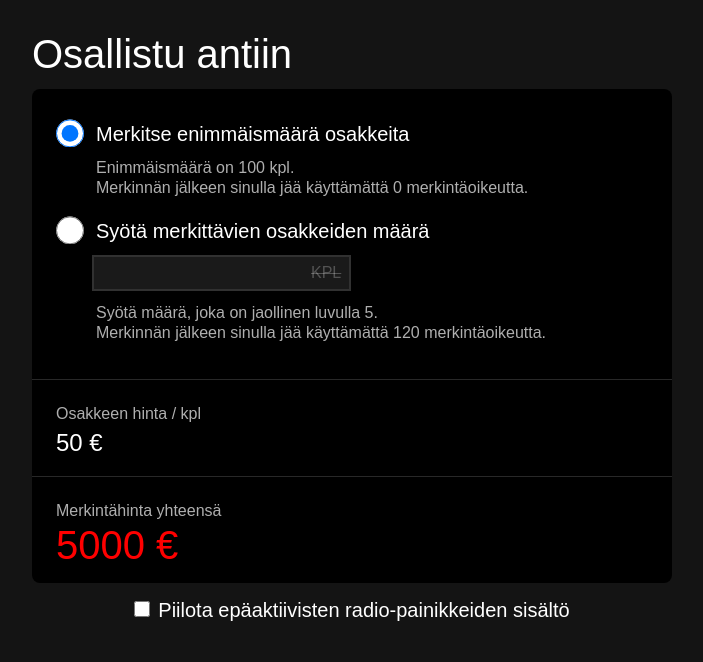
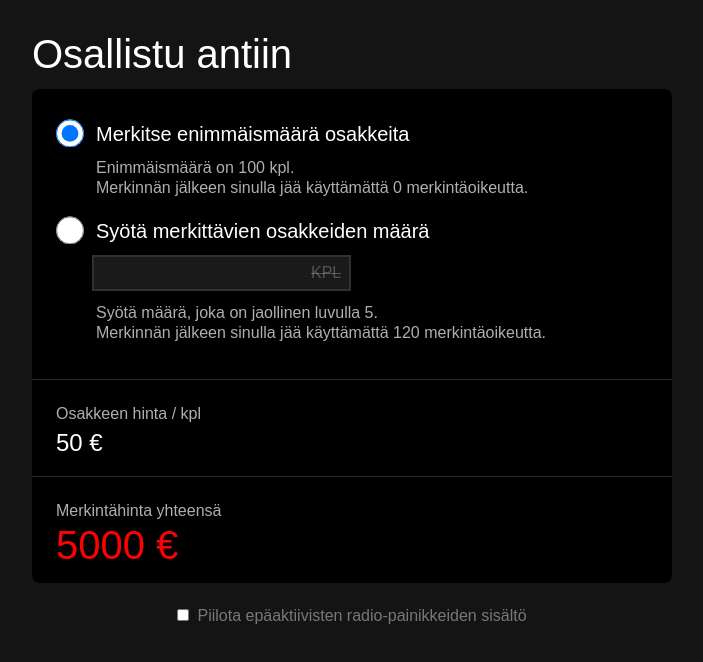
Before and after one commit to Jyri-droid/tricky-form, a React (Create React App) app: page / in a window 1280 px wide. Shown: the top 662 px of the page, without its empty margins (288-991 px from the left). Built offline with nearby package versions, Linux system fonts and the light colour scheme.

Commit message:
restyle checkbox

```diff
--- a/src/styles.css
+++ b/src/styles.css
@@ -139,11 +139,16 @@ h4 {
 
 .toggle {
   text-align: center;
-  margin-top: 1rem;
+  margin-top: 1.5rem;
+}
+
+.toggle label {
+  color:rgb(120, 120, 120);
+  font-size: 1rem;
 }
 
 input[type="checkbox"] {
-  height: 1rem;
-  width: 1rem;
+  height: 0.75rem;
+  width: 0.75rem;
   margin-right: 0.5rem;
 }
```
